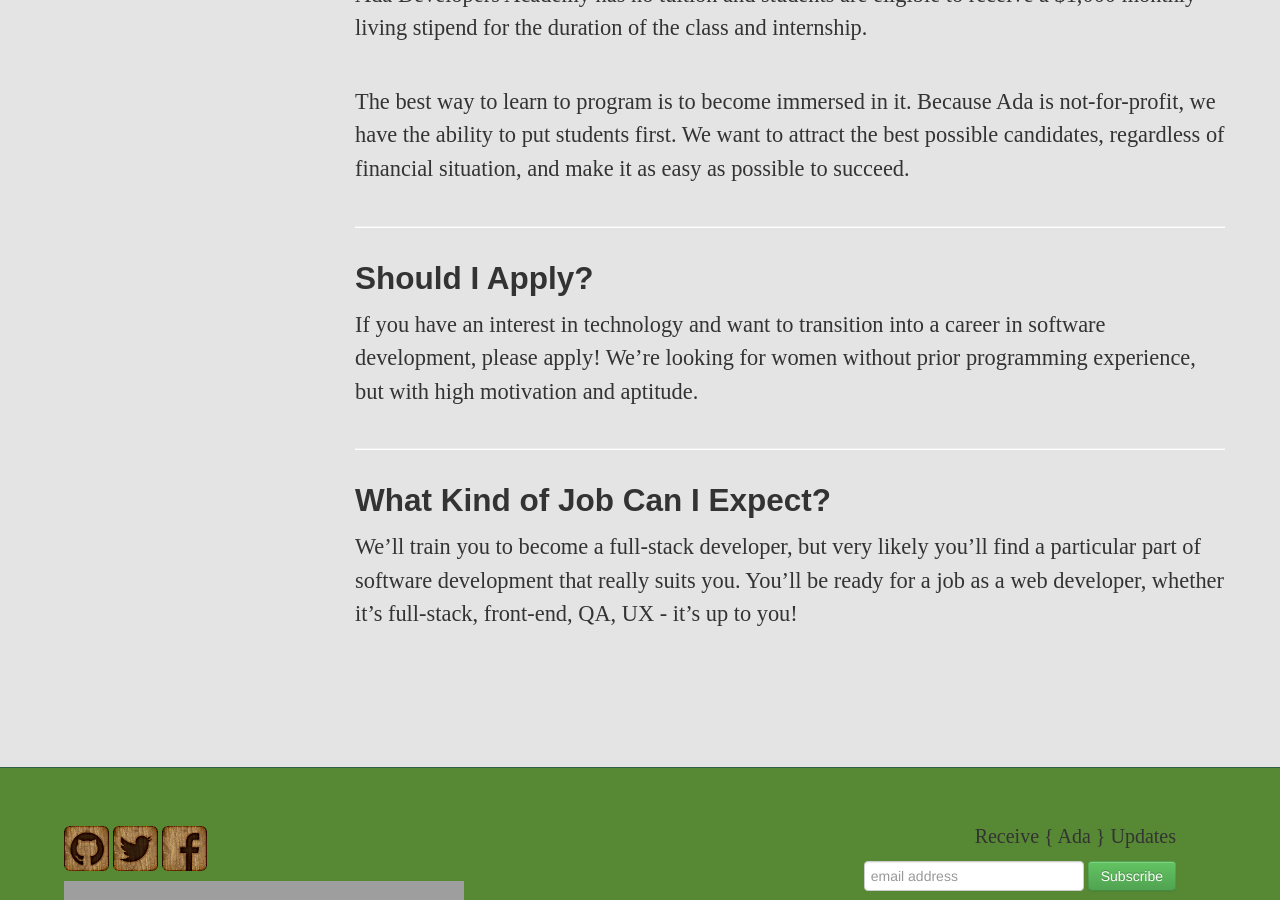
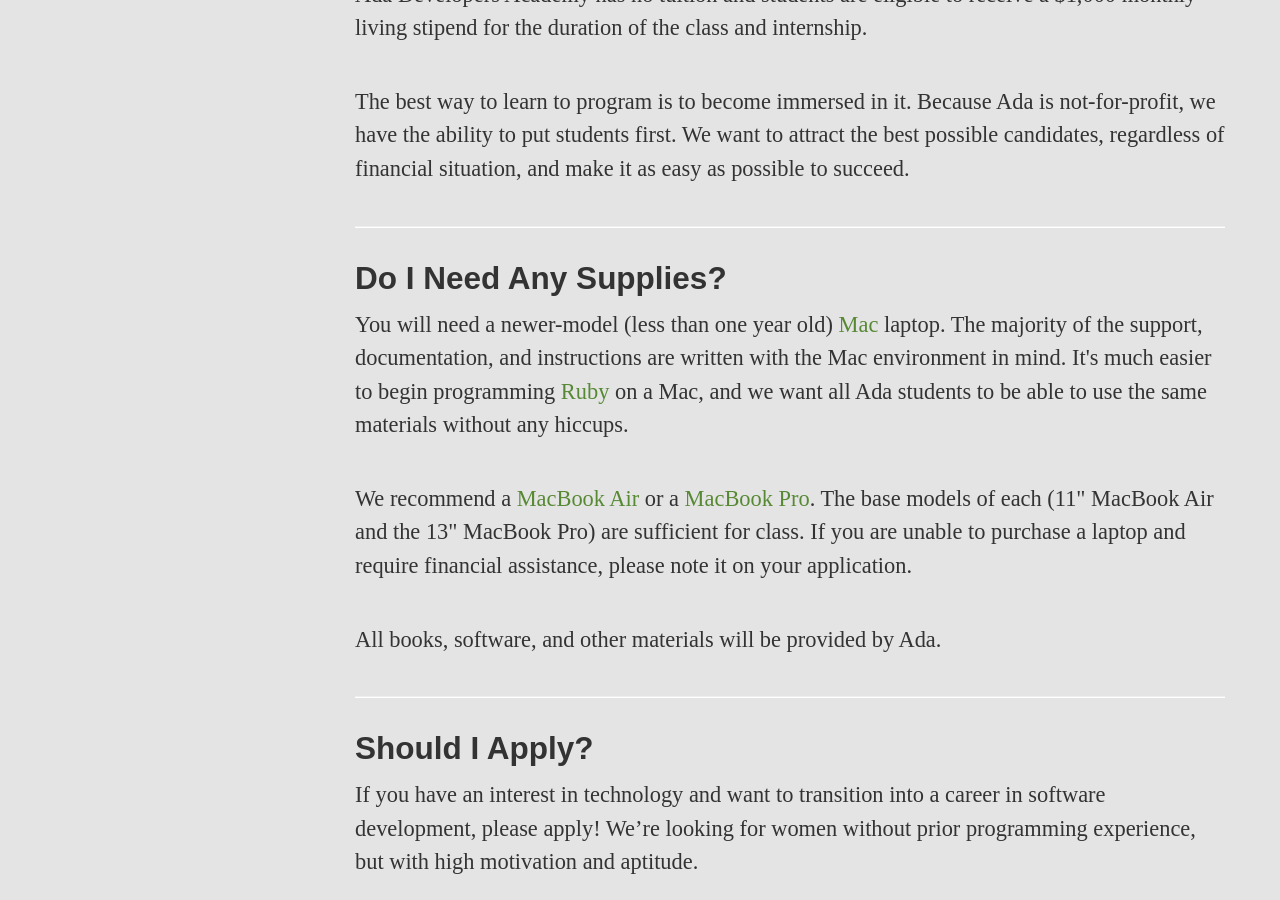
Before and after one commit to Ada-Developers-Academy/adadevelopersacademy.org, a Jekyll site: the page built from faq/index.html, in a window 1280 px wide and 900 px high, scrolled down 1518 px. Built offline with Jekyll 4.4.1, drawn with Linux system fonts in a browser that asks for light colours; nearby versions of some CDN libraries; some of the changed text lies outside the part shown; grey boxes are pictures that could not be loaded.

Commit message:
Update information about laptop.

```diff
--- a/faq/index.html
+++ b/faq/index.html
@@ -16,6 +16,7 @@
         <li><a href="#when">When is class?</a></li>
         <li><a href="#learn">What will I learn?</a></li>
         <li><a href="#cost">How much does it cost?</a></li>
+        <li><a href="#supplies">Do I need any supplies?</a></li>
         <li><a href="#apply">Should I apply?</a></li>
         <li><a href="#job">What kind of job can I expect?</a></li>
       </ul>
@@ -63,6 +64,15 @@
           </p>
           <hr/>
         </section>
+         <section id="supplies">
+            <h2>Do I Need Any Supplies?</h2>
+            <p> You will need a newer-model (less than one year old) <a href="http://apple.com/mac" target="blank">Mac</a> laptop. The majority of the support, documentation, and instructions are written with the Mac environment in mind. It's much easier to begin programming <a href="https://www.ruby-lang.org/" target="blank">Ruby</a> on a Mac, and we want all Ada students to be able to use the same materials without any hiccups.
+            </p>
+            <p> We recommend a <a href="http://www.apple.com/macbook-air/" target="bland"> MacBook Air </a> or a<a href="http://www.apple.com/macbook-pro/features/" target="blank"> MacBook Pro</a>. The base models of each (11" MacBook Air and the 13" MacBook Pro) are sufficient for class. If you are unable to purchase a laptop and require financial assistance, please note it on your application.
+            </p>
+            <p> All books, software, and other materials will be provided by Ada.</p>
+            <hr/>
+          </section>
         <section id="apply">
           <h2>Should I Apply?</h2>
           <p> If you have an interest in technology and want to transition into a career in software development, please apply! We’re looking for women without prior programming experience, but with high motivation and aptitude.
```
